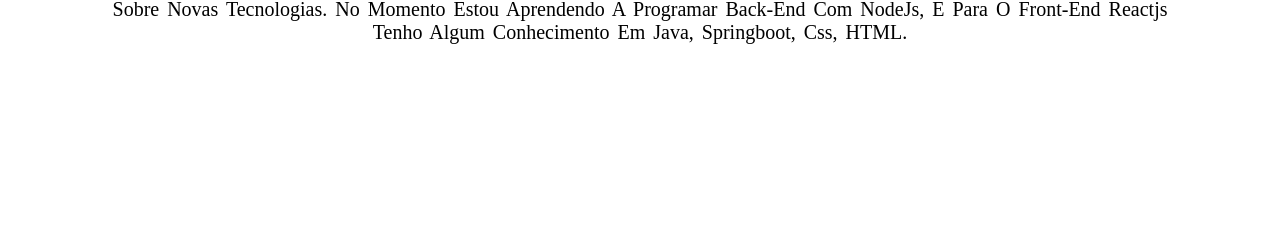
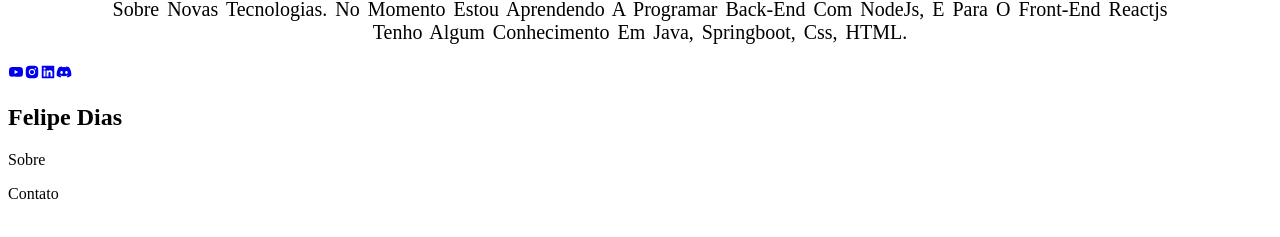
Before and after one commit to fsdFelipe/portipolio-react-2022, a React (Create React App) app: page / in a window 1280 px wide. Shown: the part 473-710 px from the top of the page. Built offline with nearby package versions, Linux system fonts and the light colour scheme.

Commit message:
Adicionado componente Footer

```diff
--- a/src/App.js
+++ b/src/App.js
@@ -6,6 +6,7 @@
 import Skills from "../src/components/Skills";
 import Servicos from "../src/components/Servicos";
 import Contato from "../src/components/Contato";
+import Footer from "../src/components/Footer";
 import React, { useState } from "react";
 
 export default function App() {
@@ -19,6 +20,7 @@
       {page === "Skills" && <Skills />}
       {page === "Servicos" && <Servicos />}
       {page === "Contato" && <Contato />}
+      <Footer page={page} setPage={setPage} />
     </>
   );
 }
--- /dev/null
+++ b/src/Settings/FooterSocials.jsx
@@ -0,0 +1,21 @@
+import { AiFillYoutube, AiFillInstagram, AiFillLinkedin } from "react-icons/ai";
+import { FaDiscord } from "react-icons/fa";
+
+export default [
+  {
+    link: "https:www.youtube.com",
+    icon: <AiFillYoutube />
+  },
+  {
+    link: "https:www.instagram.com",
+    icon: <AiFillInstagram />
+  },
+  {
+    link: "https:www.linkedin.com",
+    icon: <AiFillLinkedin />
+  },
+  {
+    link: "https:www.discord.com",
+    icon: <FaDiscord />
+  }
+];
--- a/src/components/Contato.jsx
+++ b/src/components/Contato.jsx
@@ -1,7 +1,7 @@
 import React, { useState } from "react";
 import "../Styles/Contato.css";
 
-export default function Servicos() {
+export default function Contato() {
   const [name, setName] = useState("");
   const [email, setEmail] = useState("");
   const [subject, setSubject] = useState("");
@@ -15,7 +15,7 @@
 
   return (
     <div className="contact container">
-      <h1>Contact Us</h1>
+      <h1>Contato</h1>
       <form onSubmit={handlesubmit}>
         <label>Nome:</label>
         <input
--- /dev/null
+++ b/src/components/Footer.jsx
@@ -0,0 +1,28 @@
+import React from "react";
+import FooterSocials from "../Settings/FooterSocials";
+import "../Styles/Footer.css";
+
+export default function Footer({ page, setPage }) {
+  return (
+    <div className="footer">
+      <div className="left">
+        {FooterSocials.map((item, index) => (
+          <a href={item.link} key={index} target={"_blank"}>
+            {item.icon}
+          </a>
+        ))}
+      </div>
+      <div className="middle">
+        <h2>Felipe Dias</h2>
+      </div>
+      <div className="right">
+        {["Sobre", "Contato"].map((item, index) => (
+          <p key={index} onClick={() => setPage(item)}>
+            {" "}
+            {item}{" "}
+          </p>
+        ))}
+      </div>
+    </div>
+  );
+}
```
Also changed, not shown: src/Styles/Footer.css (added).
